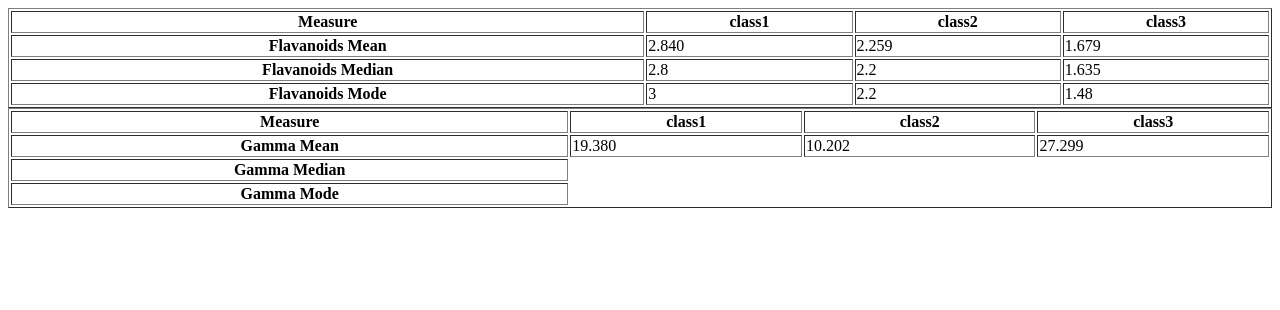
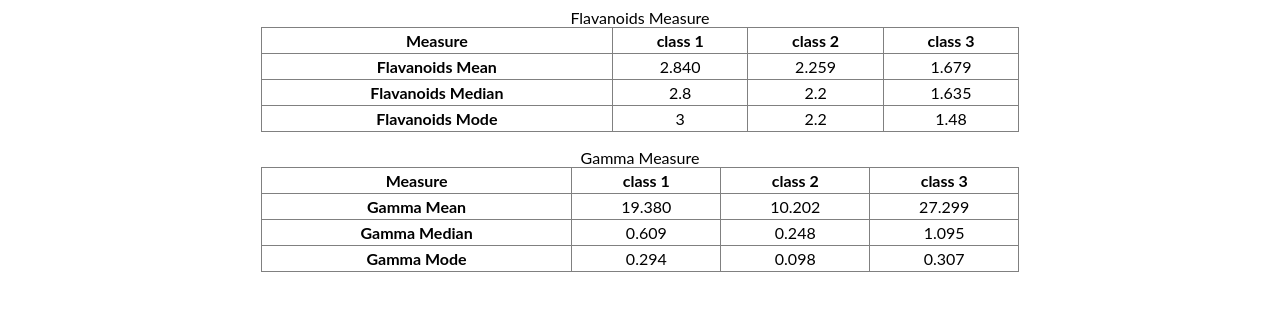
Before and after one commit to Shivu150199/Wine-set, a React (Create React App) app: page / in a window 1280 px wide. Shown: the top 310 px of the page. Built offline with nearby package versions, Linux system fonts and the light colour scheme.

Commit message:
structuring the folder

```diff
--- a/src/App.js
+++ b/src/App.js
@@ -1,5 +1,5 @@
-import Flavonoids from "./component/Flavonoids";
-import Gamma from "./component/Gamma";
+import Flavonoids from "./component/Flavanoids/Flavonoids";
+import Gamma from "./component/Gamma/Gamma";
 
 
 
--- /dev/null
+++ b/src/component/Flavanoids/Flavonoids.js
@@ -0,0 +1,42 @@
+import React, { useEffect, useState } from 'react'
+import wineData from '../../data/data'
+import { unique } from '../unique'
+import { mean, median, mode } from './flavanoidCalc'
+
+const Flavonoids = () => {
+  return (
+    <table border="1" align="center" width="60%">
+      <caption>Flavanoids Measure</caption>
+      <thead>
+        <tr>
+          <th>Measure</th>
+          {unique.map((item, index) => {
+            return <th key={index}>class {item}</th>
+          })}
+        </tr>
+      </thead>
+      <tbody>
+        <tr>
+          <th>Flavanoids Mean</th>
+          {mean.map((item, index) => {
+            return <td key={index}>{item}</td>
+          })}
+        </tr>
+        <tr>
+          <th>Flavanoids Median</th>
+          {median.map((item, index) => {
+            return <td key={index}>{item}</td>
+          })}
+        </tr>
+        <tr>
+          <th>Flavanoids Mode</th>
+          {mode.map((item, index) => {
+            return <td key={index}>{item}</td>
+          })}
+        </tr>
+      </tbody>
+    </table>
+  )
+}
+
+export default Flavonoids
--- /dev/null
+++ b/src/component/Flavanoids/flavanoidCalc.js
@@ -0,0 +1,56 @@
+import data from '../../data/data'
+import { unique } from '../unique'
+
+// const [data, setData] = useState(wineData)
+export let mean = []
+export let median = []
+export let mode = []
+unique.forEach((item) => {
+  let count = 0
+  let sum = 0
+  let value = []
+  data.forEach((obj) => {
+    if (item == obj.Alcohol) {
+      value.push(Number(obj.Flavanoids))
+      count++
+      sum += Number(obj.Flavanoids)
+    }
+  })
+
+  let sortedArray = value.sort((a, b) => a - b)
+  const middleIndex = Math.floor(sortedArray.length / 2)
+  if (sortedArray.length % 2 == 0) {
+    median.push((sortedArray[middleIndex - 1] + sortedArray[middleIndex]) / 2)
+  } else {
+    median.push(sortedArray[middleIndex])
+  }
+
+  // mode.push(modes)
+  //   return modes.length === numbers.length ? [] : modes;
+
+  value = value.slice().sort((x, y) => x - y)
+
+  var bestStreak = 1
+  var bestElem = value[0]
+  var currentStreak = 1
+  var currentElem = value[0]
+
+  for (let i = 1; i < value.length; i++) {
+    if (value[i - 1] !== value[i]) {
+      if (currentStreak > bestStreak) {
+        bestStreak = currentStreak
+        bestElem = currentElem
+      }
+
+      currentStreak = 0
+      currentElem = value[i]
+    }
+
+    currentStreak++
+  }
+
+  currentStreak > bestStreak ? mode.push(currentElem) : mode.push(bestElem)
+
+  let means = (sum / count).toFixed(3)
+  mean.push(means)
+})
--- a/src/component/Flavonoids.js
+++ /dev/null
@@ -1,108 +0,0 @@
-import React, { useEffect, useState } from 'react'
-import wineData from '../data/data'
-import { unique } from './unique'
-
-
-const Flavonoids = () => {
-  const [data, setData] = useState(wineData)
-  //   let [sum, setSum] = useState(0)
-//   let unique = []
-//   data.forEach((item) => {
-//     if (!unique.includes(item.Alcohol)) {
-//       unique.push(item.Alcohol)
-//     }
-//   })
-  let mean = []
-  let median = []
-  let mode = []
-  unique.forEach((item) => {
-    let count = 0
-    let sum = 0
-    let value = []
-    data.forEach((obj) => {
-      if (item == obj.Alcohol) {
-        value.push(Number(obj.Flavanoids))
-        count++
-        sum += Number(obj.Flavanoids)
-      }
-    })
-
-    let sortedArray = value.sort((a, b) => a - b)
-    const middleIndex = Math.floor(sortedArray.length / 2)
-    if (sortedArray.length % 2 == 0) {
-      median.push((sortedArray[middleIndex - 1] + sortedArray[middleIndex]) / 2)
-    } else {
-      median.push(sortedArray[middleIndex])
-    }
-
-    // mode.push(modes)
-    //   return modes.length === numbers.length ? [] : modes;
-
-    value = value.slice().sort((x, y) => x - y)
-
-    var bestStreak = 1
-    var bestElem = value[0]
-    var currentStreak = 1
-    var currentElem = value[0]
-
-    for (let i = 1; i < value.length; i++) {
-      if (value[i - 1] !== value[i]) {
-        if (currentStreak > bestStreak) {
-          bestStreak = currentStreak
-          bestElem = currentElem
-        }
-
-        currentStreak = 0
-        currentElem = value[i]
-      }
-
-      currentStreak++
-    }
-
-    currentStreak > bestStreak ? mode.push(currentElem) : mode.push(bestElem)
-
-    // console.log(value)
-
-    // console.log(count)
-    console.log(data)
-
-    let means = (sum / count).toFixed(3)
-    mean.push(means)
-  })
-  //   console.log(median)
-  console.log(mode)
-  return (
-    <table border="1" width="100%">
-      <thead>
-        <tr>
-          <th>Measure</th>
-          {unique.map((item, index) => {
-            return <th key={index}>class{item}</th>
-          })}
-        </tr>
-      </thead>
-      <tbody>
-        <tr>
-          <th>Flavanoids Mean</th>
-          {mean.map((item, index) => {
-            return <td key={index}>{item}</td>
-          })}
-        </tr>
-        <tr>
-          <th>Flavanoids Median</th>
-          {median.map((item, index) => {
-            return <td key={index}>{item}</td>
-          })}
-        </tr>
-        <tr>
-          <th>Flavanoids Mode</th>
-          {mode.map((item, index) => {
-            return <td key={index}>{item}</td>
-          })}
-        </tr>
-      </tbody>
-    </table>
-  )
-}
-
-export default Flavonoids
--- a/src/component/Gamma.js
+++ /dev/null
@@ -1,41 +0,0 @@
-import React from 'react'
-import { unique } from './unique'
-import gMean from './gammaMean'
-
-
-
-const Gamma = () => {
-  return (
-    <div>
-      <table border="1" width="100%">
-        <thead>
-          <th>Measure</th>
-          {unique.map((item, index) => {
-            return <th key={index}>class{item}</th>
-          })}
-        </thead>
-        <tbody>
-          <tr>
-            <th>Gamma Mean</th>
-{
-  gMean.map((item, index) => {
-    return <td key={index}>{item}</td>
-  })
-}
-
-          </tr>
-          <tr>
-            <th>Gamma Median</th>
-
-          </tr>
-          <tr>
-            <th>Gamma Mode</th>
-
-          </tr>
-        </tbody>
-      </table>
-    </div>
-  )
-}
-
-export default Gamma
--- /dev/null
+++ b/src/component/Gamma/Gamma.js
@@ -0,0 +1,42 @@
+import { unique } from '../unique'
+import { gMean, gMedian, gMode } from './gammaCalc'
+
+const Gamma = () => {
+  return (
+    <div>
+      <table border="1" align="center" width="60%">
+        <caption>Gamma Measure</caption>
+        <thead>
+          <th>Measure</th>
+          {/* mapping all classes */}
+          {unique.map((item, index) => {
+            return <th key={index}>class {item}</th>
+          })}
+        </thead>
+        <tbody>
+          <tr>
+            <th>Gamma Mean</th>
+            {/* mapping the data imported from Gamma */}
+            {gMean.map((item, index) => {
+              return <td key={index}>{item}</td>
+            })}
+          </tr>
+          <tr>
+            <th>Gamma Median</th>
+            {gMedian.map((item, index) => {
+              return <td key={index}>{item}</td>
+            })}
+          </tr>
+          <tr>
+            <th>Gamma Mode</th>
+            {gMode.map((item, index) => {
+              return <td key={index}>{item}</td>
+            })}
+          </tr>
+        </tbody>
+      </table>
+    </div>
+  )
+}
+
+export default Gamma
--- /dev/null
+++ b/src/component/Gamma/gammaCalc.js
@@ -0,0 +1,52 @@
+import { unique } from '../unique'
+import data from '../../data/data'
+//exporting the mean median and mode
+export let gMean = []
+export let gMedian = []
+export let gMode = []
+unique.forEach((unique) => {
+  let gArray = []
+  data.forEach((item) => {
+    if (unique == item.Alcohol) {
+      let gamma = (item.Ash * item.Hue) / item.Magnesium
+      gArray.push(gamma)
+    }
+  })
+  let mean = gArray.reduce((acc, item) => acc + item, 0) / 2//mean calculation logic
+  gMean.push(mean.toFixed(3))
+//median calculation
+  let sortedArray = gArray.sort((a, b) => a - b)
+  const middleIndex = Math.floor(sortedArray.length / 2)
+  if (sortedArray.length % 2 == 0) {
+    gMedian.push(
+      ((sortedArray[middleIndex - 1] + sortedArray[middleIndex]) / 2).toFixed(3)
+    )
+  } else {
+    gMedian.push(sortedArray[middleIndex].toFixed(3))
+  }
+//mode calculation
+  gArray = gArray.slice().sort((x, y) => x - y)
+
+  var bestStreak = 1
+  var bestElem = gArray[0]
+  var currentStreak = 1
+  var currentElem = gArray[0]
+
+  for (let i = 1; i < gArray.length; i++) {
+    if (gArray[i - 1] !== gArray[i]) {
+      if (currentStreak > bestStreak) {
+        bestStreak = currentStreak
+        bestElem = currentElem
+      }
+
+      currentStreak = 0
+      currentElem = gArray[i]
+    }
+
+    currentStreak++
+  }
+
+  currentStreak > bestStreak
+    ? gMode.push(currentElem.toFixed(3))
+    : gMode.push(bestElem.toFixed(3))
+})
--- a/src/component/gammaMean.js
+++ /dev/null
@@ -1,18 +0,0 @@
-import { unique } from './unique'
-import data from '../data/data'
-
-// console.log(data)
-let gMean = []
-unique.forEach((unique) => {
-  let gArray = []
-  data.forEach((item) => {
-    if (unique == item.Alcohol) {
-      let gamma = (item.Ash * item.Hue) / item.Magnesium
-      gArray.push(gamma)
-    }
-  })
-  let mean = gArray.reduce((acc, item) => acc + item, 0) / 2
-  gMean.push(mean.toFixed(3))
-})
-
-export default gMean
--- a/src/component/unique.js
+++ b/src/component/unique.js
@@ -1,5 +1,6 @@
 import data from '../data/data'
-export let unique = []
+export let unique = []//storing the unique value of ALcohol
+//accessing the unique class through the alcohol value
 data.forEach((item) => {
   if (!unique.includes(item.Alcohol)) {
     unique.push(item.Alcohol)
--- a/src/index.css
+++ b/src/index.css
@@ -0,0 +1,12 @@
+Table,
+th,
+td {
+  font-family: 'Lato', sans-serif;
+  border-collapse: collapse;
+  padding: 3px;
+
+  text-align: center;
+}
+table {
+  margin-bottom: 1rem;
+}
```
